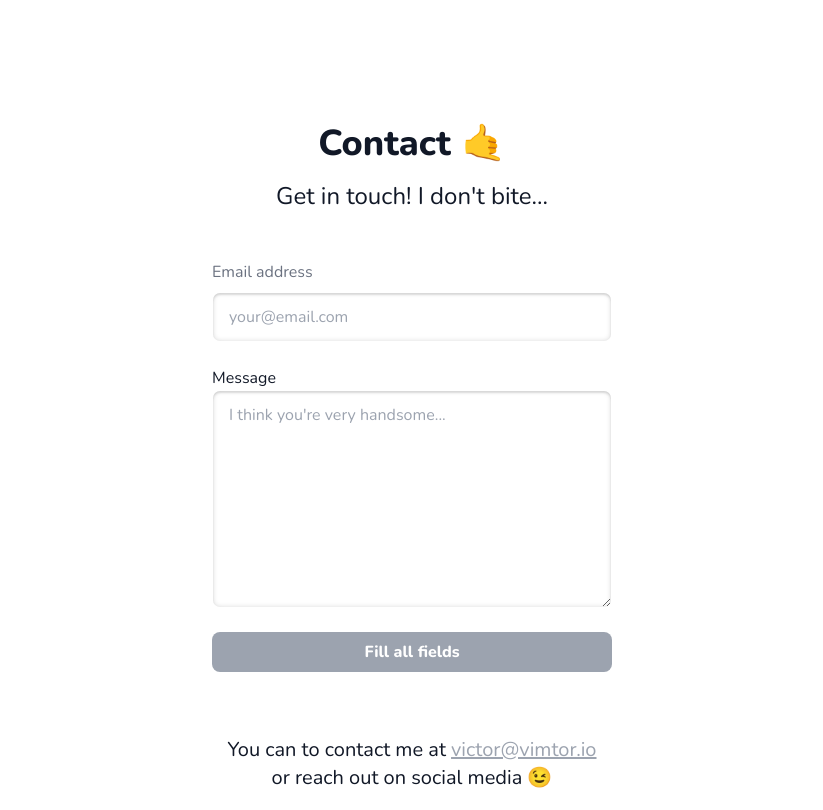
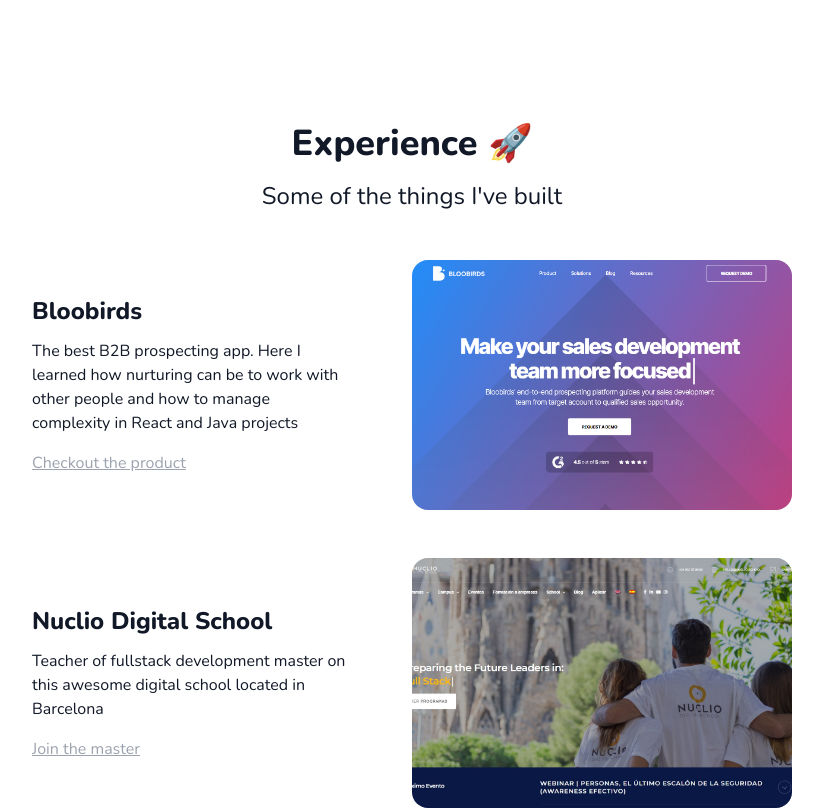
Before and after one commit to heykapil/vimtor.io, a Next.js app: page / in a window 1280 px wide. Shown: the part 920-1730 px from the top of the page, without its empty margins (228-1051 px from the left). Built offline with nearby package versions, Linux system fonts and the light colour scheme.

Commit message:
feat: project section

```diff
--- a/components/experience-section.tsx
+++ b/components/experience-section.tsx
@@ -10,12 +10,12 @@
 
 const ExperienceSection = ({ projects }: ExperienceSectionProps) => {
   return (
-    <Section>
+    <Section className="text-center mt-24 sm:mt-32">
       <Section.Title>Experience <Emoji label="rocket" icon="🚀" /></Section.Title>
       <Section.Subtitle>Some of the things I've built</Section.Subtitle>
       <ProjectList projects={projects} />
       <Section.CTO>
-        Feel free to see <Link href="/projects">all of my projects</Link>
+        Feel free to see <Link href="/projects"><span className="transiton duration-200 ease-in-out text-gray-400 inline-block underline hover:text-gray-800 cursor-pointer"> all of my projects</span></Link>
       </Section.CTO>
     </Section>
   );
--- a/components/project-list.tsx
+++ b/components/project-list.tsx
@@ -7,15 +7,15 @@
 
 const ProjectList = ({ projects }: ProjectListProps) => {
   return (
-    <ul className="project-list">
+    <ul className="sm:grid s:grid-flow-row sm:auto-rows-fr sm:justify-center sm:gap-12 sm:min-h-[256px] 3xl:mx-auto 3xl:my-0 3xl:grid-cols-projects">
       {projects.map(project => (
-        <li key={project.title} className="project-item">
-          <div className="project-info">
-            <h3 className="project-title">{project.title}</h3>
-            <div dangerouslySetInnerHTML={{ __html: project.content }} />
-            <a href={project.source}>{project.message}</a>
+        <li key={project.title} className="transition-all duration-100 ease-in mt-16 sm:flex sm:text-center sm:items-center sm:pl-5 sm:mt-0 md:px-5 md:max-w-[800px] md:min-h-[250px]">
+          <div className="max-w-[90%] m-0 mx-auto w-full sm:w-1/2 sm:mr-8 md:mr-16 md:text-left">
+            <h3 className="mb-3 font-bold text-2xl sm:text-center md:text-left">{project.title}</h3>
+            <div className="inline" dangerouslySetInnerHTML={{ __html: project.content }} />
+            <a className="inline-block transiton duration-200 ease-in-out text-gray-400 underline hover:text-gray-800 mt-4" href={project.source}>{project.message}</a>
           </div>
-          <a href={project.source} className="project-banner" aria-label={`${project.message} source`}>
+          <a href={project.source} className="block mt-9 w-full h-[256px] relative overflow-hidden rounded-0 focus:outline-none focus:shadow-image-shadow sm:flex-shrink-0 sm:w-1/2 sm:h-[250px] sm:mt-0 sm:rounded-tl-[16px] sm:rounded-bl-[16px] md:rounded-2xl md:shadow-inner" aria-label={`${project.message} source`}>
             <Image src={project.image} alt={project.title} layout="fill" objectFit="cover" />
           </a>
         </li>
--- a/pages/index.tsx
+++ b/pages/index.tsx
@@ -18,7 +18,7 @@
   >
     <IntroSection />
     <AboutSection />
-    {/*<ExperienceSection projects={projects} />*/}
+    <ExperienceSection projects={projects} />
     <ContactSection />
   </Layout>
 );
--- a/tailwind.config.js
+++ b/tailwind.config.js
@@ -21,9 +21,32 @@
   purge: ["./pages/**/*.{js,ts,jsx,tsx}", "./components/**/*.{js,ts,jsx,tsx}"],
   darkMode: "media",
   theme: {
+    screens: {
+      sm: "640px",
+      // => @media (min-width: 640px) { ... }
+
+      md: "768px",
+      // => @media (min-width: 768px) { ... }
+
+      lg: "1024px",
+      // => @media (min-width: 1024px) { ... }
+
+      xl: "1280px",
+      // => @media (min-width: 1280px) { ... }
+
+      "2xl": "1536px",
+      // => @media (min-width: 1536px) { ... }
+
+      "3xl": "1800px",
+      // => @media (min-width: 1800px) { ... }
+    },
+    gridTemplateColumns: {
+      // Complex site-specific column configuration
+      projects: "800px 800px",
+    },
     boxShadow: {
-      inner:
-        "inset 0 0 5px rgba(0, 0, 0, 0.15), inset 0 2px 2px rgba(0, 0, 0, 0.1)",
+      inner: "inset 0 0 5px rgb(0 0 0 / 15%), inset 0 2px 2px rgb(0 0 0 / 10%)",
+      "image-shadow": "0 0 0 3px hsl(0, 0%, 18%)",
     },
     extend: {
       fontFamily: {
```
